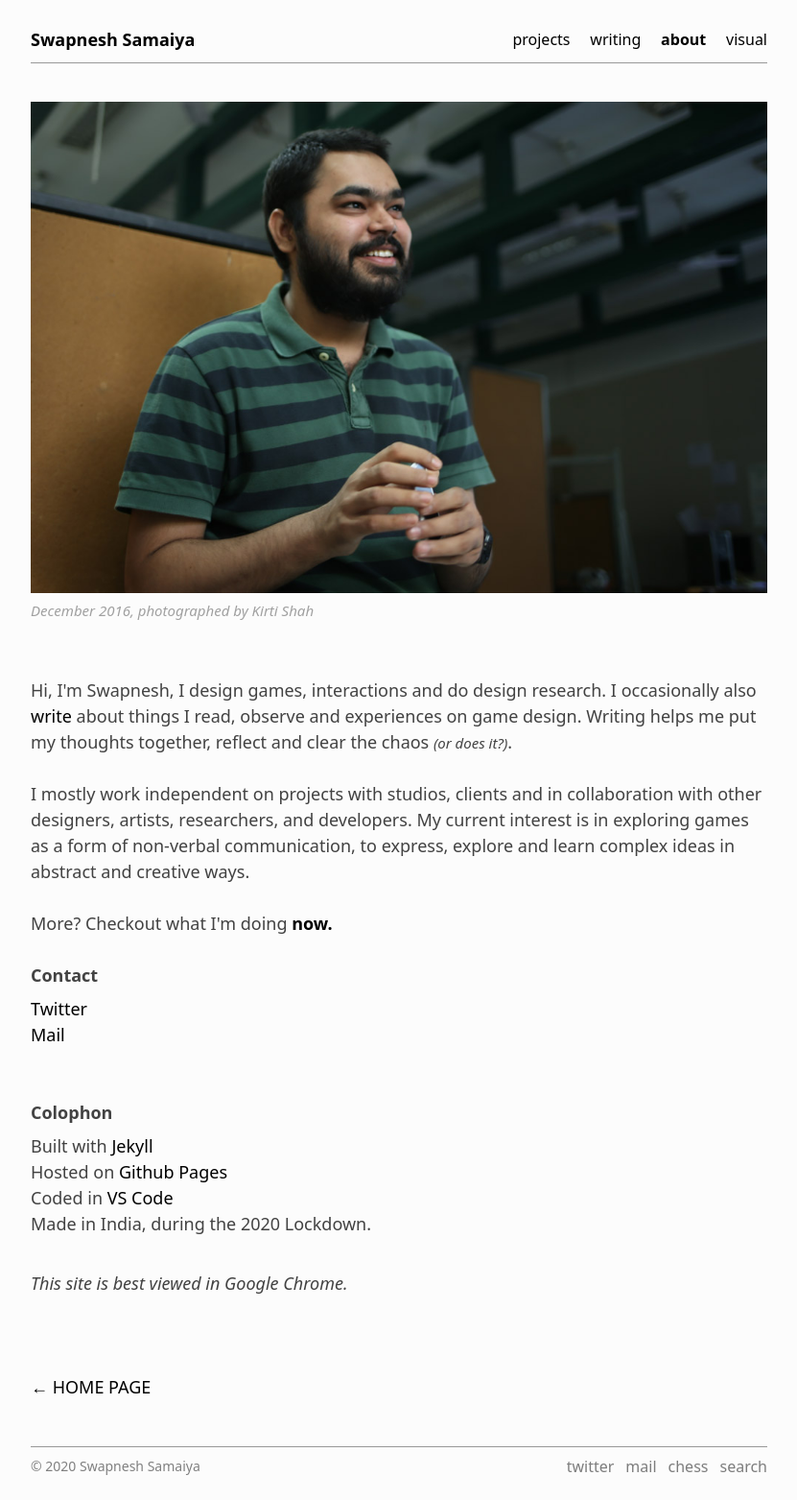
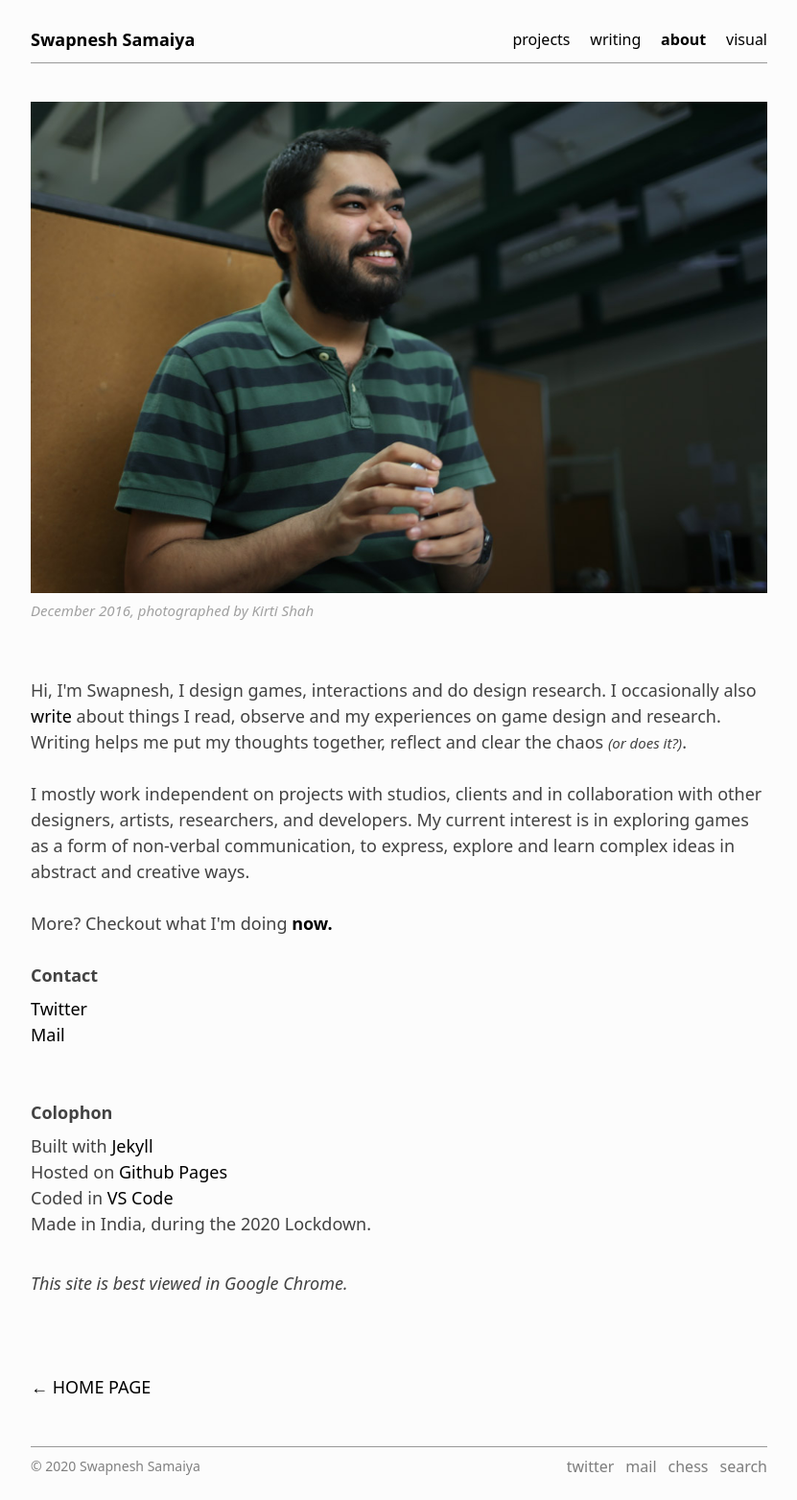
Before and after one commit to bunbutterjam/bunbutterjam.github.io, a Jekyll site: the page built from _pages/about.html, in a window 1280 px wide. Shown: the whole page at 96% size, without its empty margins (224-1055 px from the left). Built offline with Jekyll 4.4.1, drawn with Linux system fonts in a browser that asks for light colours.

Commit message:
update about

```diff
--- a/_pages/about.html
+++ b/_pages/about.html
@@ -8,7 +8,7 @@
     <img class="about" src="/assets/images/about.jpg" alt="about"><br>
     <i style="font-size: smaller; color: rgb(160, 160, 160); float: inline-start;">December 2016, photographed by Kirti Shah</i><br><br><br>
 
-    Hi, I'm Swapnesh, I design games, interactions and do design research. I occasionally also <a href=""></a> <a href="writing.html" target="_blank">write</a> about things I read, observe and experiences on game design. Writing helps me put my thoughts together, reflect and clear the chaos <i style="font-size: smaller;">(or does it?)</i>.<br><br>
+    Hi, I'm Swapnesh, I design games, interactions and do design research. I occasionally also <a href=""></a> <a href="writing.html" target="_blank">write</a> about things I read, observe and my experiences on game design and research. Writing helps me put my thoughts together, reflect and clear the chaos <i style="font-size: smaller;">(or does it?)</i>.<br><br>
 
     I mostly work independent on projects with studios, clients and in collaboration with other designers, artists, researchers, and developers. My current interest is in exploring games as a form of non-verbal communication, to express, explore and learn complex ideas in abstract and creative ways.<br><br>
 
```
